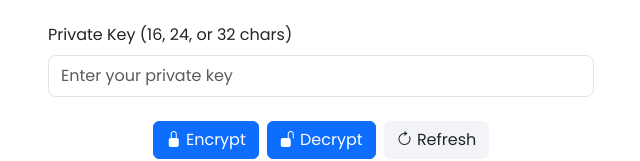
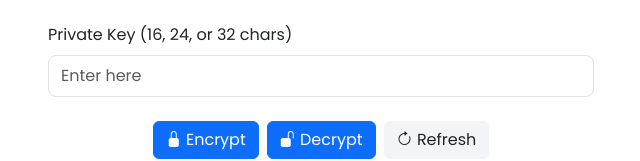
Before and after one commit to danutama/ReactJS-AES-Encryption, a React (Vite) app: page / in a window 1280 px wide. Shown: the part 463-624 px from the top of the page, without its empty margins (319-959 px from the left). Built offline with nearby package versions, Linux system fonts and the light colour scheme.

Commit message:
Update InputKey.jsx

```diff
--- a/src/components/InputKey.jsx
+++ b/src/components/InputKey.jsx
@@ -6,7 +6,7 @@ function InputKey({ privateKey, setPrivateKey }) {
       <label htmlFor="privateKey" className="form-label text-start">
         Private Key (16, 24, or 32 chars)
       </label>
-      <input type="text" className="form-control rounded-3 py-2" id="privateKey" value={privateKey} onChange={(e) => setPrivateKey(e.target.value)} placeholder="Enter your private key" />
+      <input type="text" className="form-control rounded-3 py-2" id="privateKey" value={privateKey} onChange={(e) => setPrivateKey(e.target.value)} placeholder="Enter here" />
     </div>
   );
 }
```
